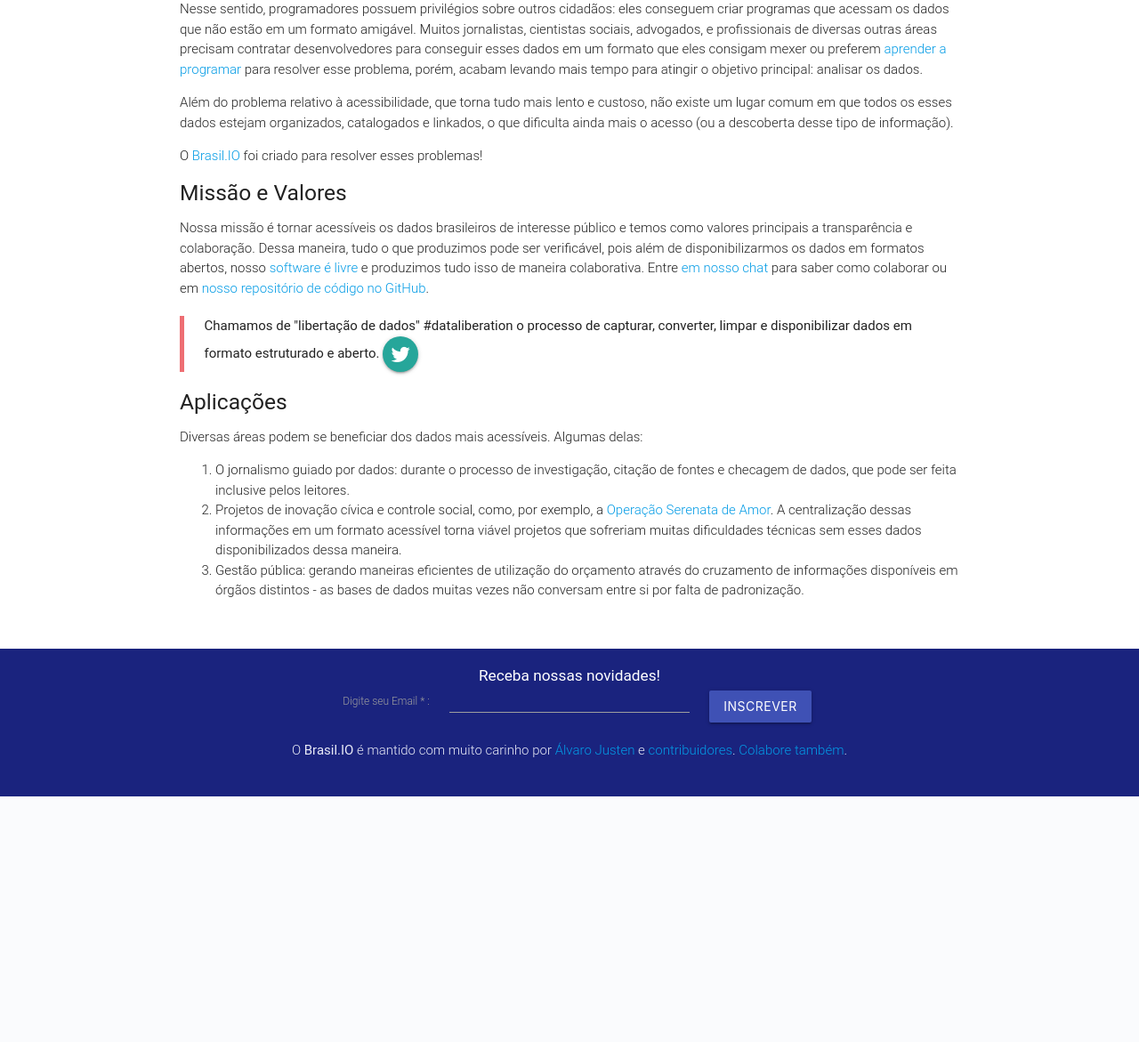
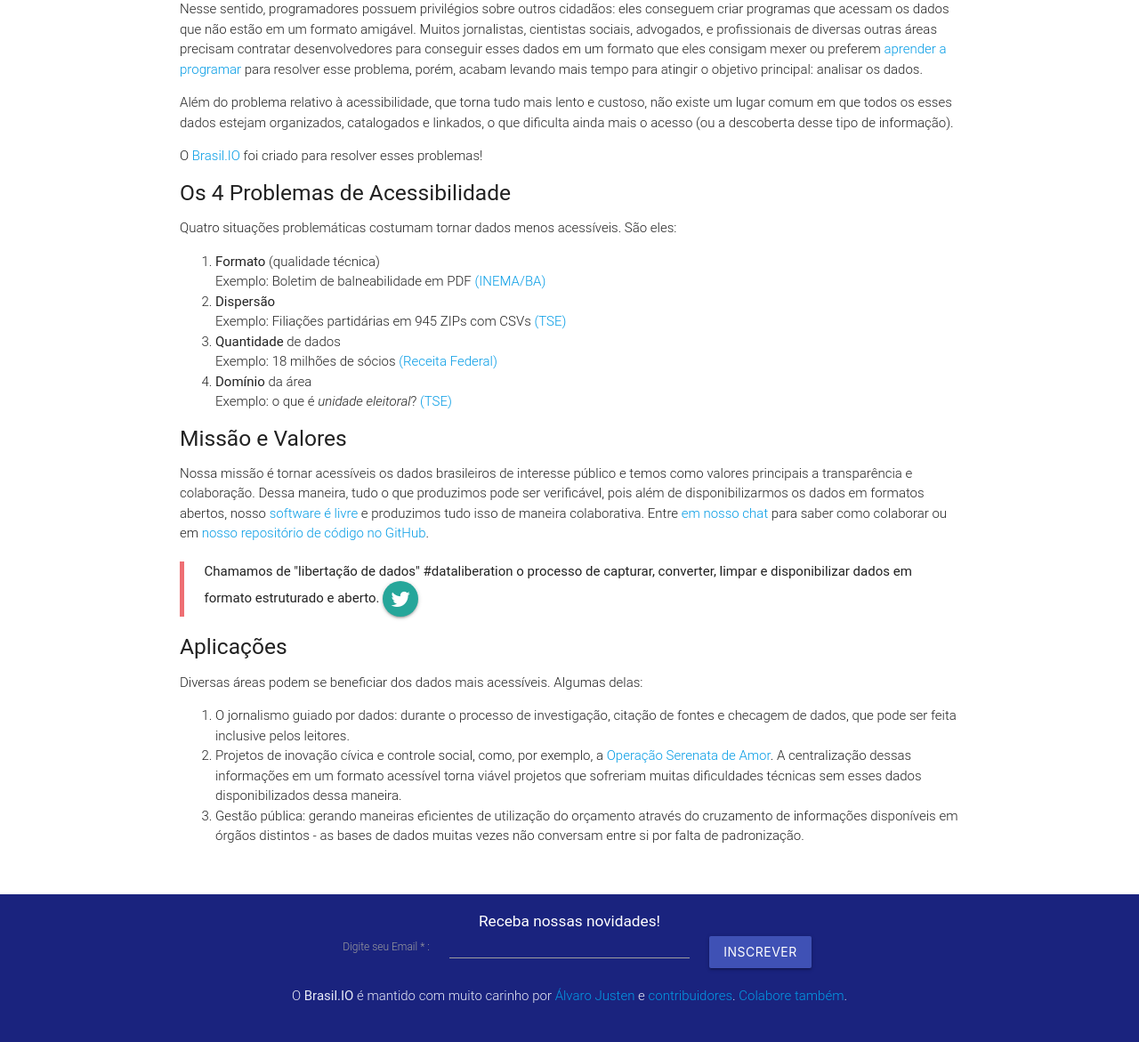
Before and after one commit to turicas/brasil.io, a Django app: page /manifesto in a window 1280 px wide. Shown: the part 566-1737 px from the top of the page at 89% size. Before the commit the page ends 1461 px from the top, so only its background shows below. Run offline with Django 3.2, Linux system fonts and the light colour scheme; parts of the project's set-up code (start-up, migrations or seed data) failed here and were passed over.

Commit message:
Inclui os 4 problemas de acessibilidade

```diff
--- a/core/templates/manifesto.html
+++ b/core/templates/manifesto.html
@@ -7,8 +7,7 @@
 
     <h5>O Problema</h5>
     <p>
-    Após a criação da <a
-      href="http://www.planalto.gov.br/ccivil_03/_Ato2011-2014/2011/Lei/L12527.htm">
+        Após a criação da <a href="http://www.planalto.gov.br/ccivil_03/_Ato2011-2014/2011/Lei/L12527.htm">
             Lei de Acesso à Informação</a>, todas as informações produzidas ou
         custodiadas pelo poder público são públicas e portanto, disponíveis a todos
         os cidadãos, exceto aquelas que são sigilosas por lei. Contudo, mesmo que a
@@ -35,7 +34,7 @@
         </li>
         <li>
             Acessar páginas que disponibilizam um grande número de arquivos (por
-      exemplo, um  arquivo para cada unidade federativa) em vez de um único
+            exemplo, um arquivo para cada unidade federativa) em vez de um único
             arquivo consolidado, o que dificulta bastante as análises globais.
         </li>
     </ol>
@@ -44,8 +43,7 @@
             <b>
                 Restringir acesso a dados públicos é elitizar a democracia.
             </b>
-      <a class="waves-effect waves-light btn-floating social" target="_blank"
-         title="Publique essa frase no Twitter"
+            <a class="waves-effect waves-light btn-floating social" target="_blank" title="Publique essa frase no Twitter"
                 href="https://twitter.com/intent/tweet?text=Restringir%20acesso%20a%20dados%20p%C3%BAblicos%20%C3%A9%20elitizar%20a%20democracia%20-%20%40turicas%20em%20https%3A%2F%2Fbrasil.io%2Fmanifesto">
                 <i class="fa fa-twitter"></i></a>
         </blockquote>
@@ -71,6 +69,30 @@
         problemas!
     </p>
 
+    <h5>Os 4 Problemas de Acessibilidade</h5>
+    <p>
+        Quatro situações problemáticas costumam tornar dados menos acessíveis. São eles:
+        <ol>
+            <li><b>Formato</b> (qualidade técnica)</li>
+            <ul>
+                <li>Exemplo: Boletim de balneabilidade em PDF <a href="https://brasil.io/dataset/balneabilidade-bahia/balneabilidade">(INEMA/BA)</a></li>
+            </ul>
+            <li><b>Dispersão</b></li>
+            <ul>
+                <li>Exemplo: Filiações partidárias em 945 ZIPs com CSVs <a href="https://brasil.io/dataset/eleicoes-brasil/filiados">(TSE)</a></li>
+            </ul>
+            <li><b>Quantidade</b> de dados</li>
+            <ul>
+                <li>Exemplo: 18 milhões de sócios <a href="https://brasil.io/dataset/socios-brasil/socios">(Receita
+                        Federal)</a></li>
+            </ul>
+            <li><b>Domínio</b> da área</li>
+            <ul>
+                <li>Exemplo: o que é <i>unidade eleitoral</i>? <a href="https://brasil.io/dataset/eleicoes-brasil/votacoes">(TSE)</a></li>
+            </ul>
+        </ol>
+    </p>
+
     <h5>Missão e Valores</h5>
     <p>
         Nossa missão é tornar acessíveis os dados brasileiros de interesse público
@@ -91,8 +113,7 @@
                 capturar, converter, limpar e disponibilizar dados em formato
                 estruturado e aberto.
             </b>
-      <a class="waves-effect waves-light btn-floating social" target="_blank"
-         title="Publique essa frase no Twitter"
+            <a class="waves-effect waves-light btn-floating social" target="_blank" title="Publique essa frase no Twitter"
                 href="https://twitter.com/intent/tweet?text=Chamamos%20de%20%22liberta%C3%A7%C3%A3o%20de%20dados%22%20%23dataliberation%20o%20processo%20de%20capturar,%20converter,%20limpar%20e%20disponibilizar%20dados%20em%20formatos%20estruturados%20e%20abertos%20-%20%40turicas%20em%20https%3A%2F%2Fbrasil.io%2Fmanifesto">
                 <i class="fa fa-twitter"></i>
             </a>
```
Lines whose indentation alone changed are shown as unchanged.
